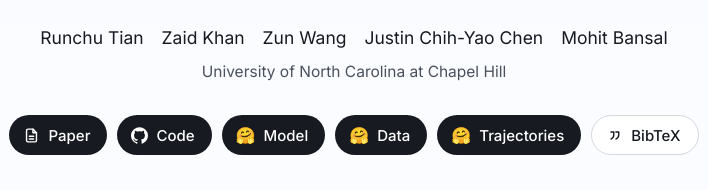
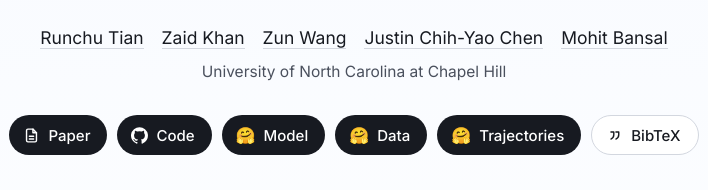
Before and after one commit to runchu-tian/MiRL, a plain HTML site: page index.html in a window 1280 px wide. Shown: the part 244-434 px from the top of the page, 286-994 px from the left. Drawn offline with Linux system fonts and the light colour scheme.

Commit message:
Add author links

```diff
--- a/index.html
+++ b/index.html
@@ -36,7 +36,7 @@
   <div class="wrap">
     <h1><span class="name">MiRL</span>: Error-Targeted Reinforcement Learning for Correcting Terminal Agent Misbehaviors</h1>
     <div class="authors">
-      <span>Runchu Tian</span><span>Zaid Khan</span><span>Zun Wang</span><span>Justin Chih-Yao Chen</span><span>Mohit Bansal</span>
+      <span><a href="https://runchu-tian.github.io/">Runchu Tian</a></span><span><a href="https://zaidkhan.me/">Zaid Khan</a></span><span><a href="https://zunwang1.github.io/">Zun Wang</a></span><span><a href="https://dinobby.github.io/">Justin Chih-Yao Chen</a></span><span><a href="https://www.cs.unc.edu/~mbansal/">Mohit Bansal</a></span>
     </div>
     <div class="affil" style="margin-bottom:30px">University of North Carolina at Chapel Hill</div>
     <div class="buttons">
--- a/static/css/style.css
+++ b/static/css/style.css
@@ -89,6 +89,8 @@ b, strong { font-weight: 600; }
 .hero h1 .name { color: var(--blue); }
 .authors { font-family: var(--sans); font-size: 17.5px; color: var(--ink); margin-bottom: 6px; display: flex; flex-wrap: wrap; justify-content: center; gap: 2px 18px; }
 .authors span { white-space: nowrap; }
+.authors a { color: var(--ink); text-decoration: none; border-bottom: 1px solid var(--line-2); transition: color .15s, border-color .15s; }
+.authors a:hover { color: var(--blue); border-color: var(--blue); text-decoration: none; }
 .affil { font-family: var(--sans); font-size: 15.5px; color: var(--ink-2); margin-bottom: 4px; }
 .venue { font-family: var(--sans); font-size: 14px; color: var(--ink-3); margin-bottom: 28px; }
 .buttons { display: flex; flex-wrap: wrap; gap: 10px; justify-content: center; }
```
